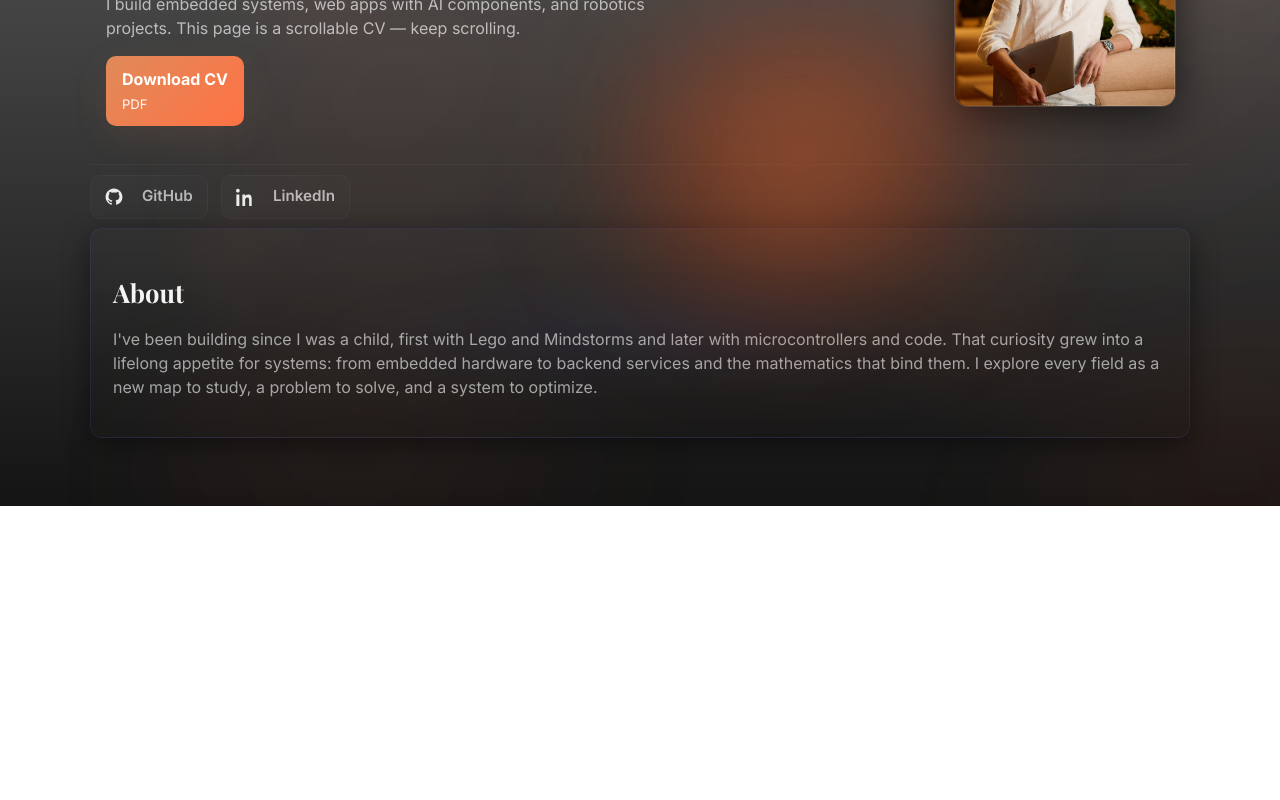
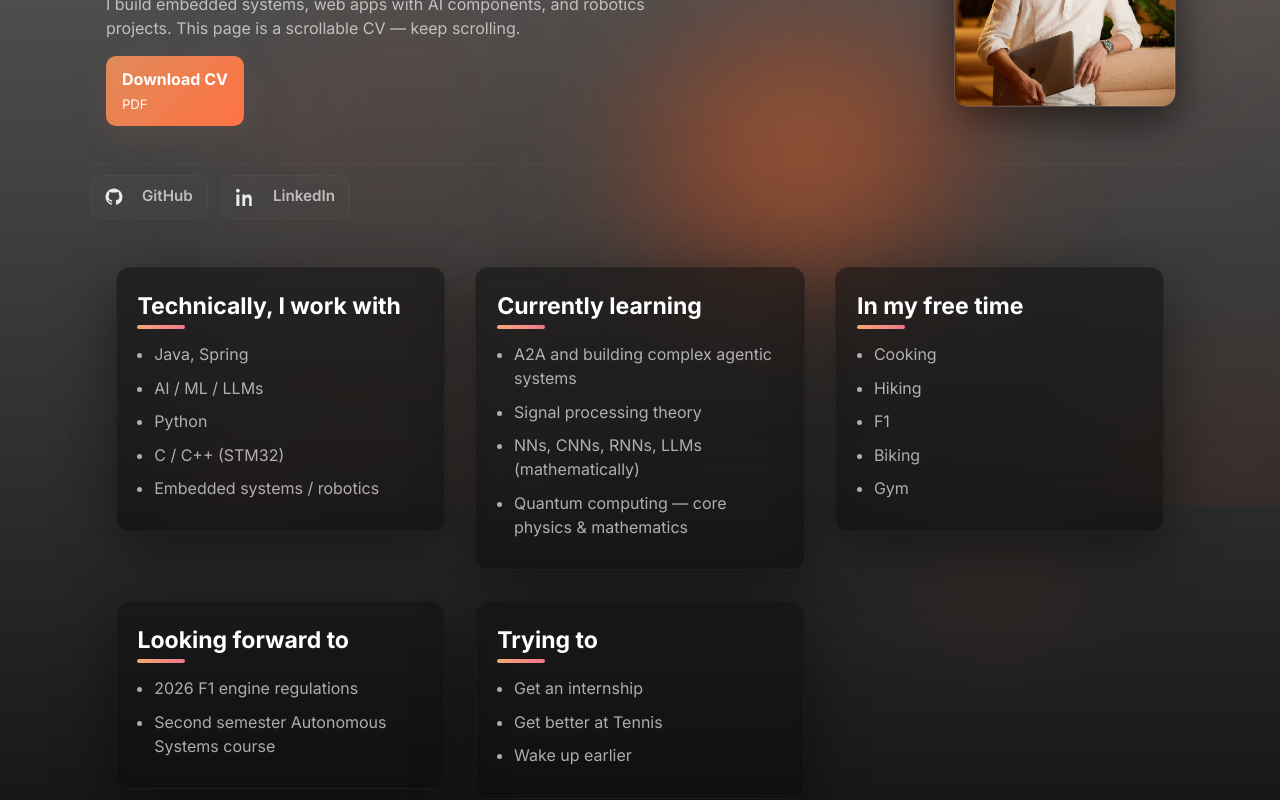
Before and after one commit to Portofolio-garage/portofolio, a Vue app in the folder victor.md/: page / in a window 1280 px wide. Shown: the part 294-1094 px from the top of the page. Before the commit the page ends 800 px from the top, so only its background shows below. Built offline with nearby package versions, Linux system fonts and the light colour scheme.

Commit message:
more education information and better homepage design

```diff
--- a/victor.md/src/views/CompetitionsView.vue
+++ b/victor.md/src/views/CompetitionsView.vue
@@ -4,8 +4,8 @@
       <h2 class="section-heading">Competitions</h2>
       <div class="section-shell more-defined">
         <div class="proj-list">
-          <div class="proj-item tile reveal">
-            <div class="timeline-head">
+          <div class="proj-item tile reveal" :class="{ 'delay-1': true }">
+            <div class="timeline-head" role="button" tabindex="0">
               <div class="head-content">
                 <h3>Hard & Soft 2025 — Robotics Engineering Challenge</h3>
                 <p class="muted">May 2025 — Team placement: 4th (international)</p>
@@ -97,11 +97,11 @@
 /* Expanded shell styling copied from Projects to match layout exactly */
 .expanded-shell { background: linear-gradient(180deg, rgba(0,0,0,0.28), rgba(0,0,0,0.16)); padding:1rem; border-radius:12px; border:1px solid rgba(255,255,255,0.025) }
 .vertical-timeline { position:relative; display:flex; flex-direction:column; gap:1rem; padding-left:36px }
-.vertical-timeline:before { content:''; position:absolute; left:12px; top:8px; bottom:8px; width:3px; background: linear-gradient(180deg, rgba(224,138,90,1), rgba(255,90,40,0.85)); }
+.vertical-timeline:before { content:''; position:absolute; left:12px; top:8px; bottom:8px; width:2px; background: linear-gradient(180deg, var(--accent), rgba(255,255,255,0.02)); }
 .vt-entry { display:flex; gap:1rem; align-items:flex-start; padding:0.6rem; border-radius:8px; background: rgba(0,0,0,0.06); position:relative }
 .vt-entry:before { content:none }
-.vt-content { flex:1; font-size: 0.95rem; color: var(--muted) }
-.vt-content h4 { margin:0 0 0.35rem; font-size: 1.02rem }
+.vt-content { flex:1 }
+.vt-content h4 { margin:0 0 0.35rem }
 .vt-content ul { margin:0; padding-left:1.05rem }
 .vt-content li { margin-bottom: 0.28rem }
 
--- a/victor.md/src/views/EducationView.vue
+++ b/victor.md/src/views/EducationView.vue
@@ -1,10 +1,12 @@
 <template>
-  <main class="container">
-    <h1>Education timeline</h1>
-    <div class="timeline">
-      <div v-for="(item, idx) in items" :key="idx" class="tile timeline-item">
-        <!-- only allow toggle if the item is not highschool (we'll identify by title containing 'High School' or date range) -->
-        <div class="timeline-head" @click="(isHighSchool(item) ? null : toggle(idx))">
+  <section class="education reveal">
+    <div class="container">
+      <h2 class="section-heading">Education</h2>
+      <div class="section-shell more-defined">
+        <div class="timeline">
+          <div v-for="(item, idx) in items" :key="idx" class="tile timeline-item reveal" :class="{ 'delay-1': idx===0, 'delay-2': idx===1 }">
+            <!-- only allow toggle if the item is not highschool (we'll identify by title containing 'High School' or date range) -->
+            <div class="timeline-head" role="button" tabindex="0" @click="toggle(idx)" @keyup.enter="toggle(idx)">
           <div class="date">{{ item.date }}</div>
           <div class="head-content">
             <h3>{{ item.title }}</h3>
@@ -15,6 +17,7 @@
         <transition name="fade-slide">
           <div v-show="item.open" class="timeline-body">
             <div class="expanded-shell">
+              <p v-if="item.lead" class="lead">{{ item.lead }}</p>
               <div class="vertical-timeline">
                 <!-- Flatten and render semesters in order: Year1 S1, Year1 S2, Year2 S1, Year2 S2, ... -->
                 <template v-if="item.entries && item.entries.some(e => 'semesters' in e)">
@@ -48,9 +51,11 @@
             </div>
           </div>
         </transition>
+          </div>
+        </div>
       </div>
     </div>
-  </main>
+  </section>
 </template>
 
 <script setup lang="ts">
@@ -100,16 +105,36 @@ const items = reactive([
   },
   {
     date: '2020 - 2024',
-    title: 'High School Diploma, Math & CS',
-    short: 'Cantemir Voda National College — advanced math and computer science track.',
+    title: 'High School — Mathematics & Computer Science',
+    short: 'Advanced mathematics and computer science track (intensive).',
+    lead: 'Focused on core subjects across mathematics, physics, chemistry and computer science with intensive practical labs and programming.',
     details: '',
     open: false,
-    // highschool entries: list each year with sample classes (remove 2020)
     entries: [
-      { year: '2021', title: 'Year 1', classes: ['Advanced Math II', 'Intro to Programming'] },
-      { year: '2022', title: 'Year 2', classes: ['Algebra II', 'Algorithms basics'] },
-      { year: '2023', title: 'Year 3', classes: ['Math Olympiad prep', 'Projects'] },
-      { year: '2024', title: 'Graduation Year', classes: ['Final Project'] },
+      { year: '', title: 'Mathematics', classes: [
+        'Algebra & functions',
+        'Calculus fundamentals',
+        'Analytic & 3D geometry',
+        'Probability & statistics',
+      ] },
+      { year: '', title: 'Physics', classes: [
+        'Classical mechanics basics',
+        'Optics basics',
+        'Thermodynamics intro',
+        'Electromagnetism basics',
+      ] },
+      { year: '', title: 'Chemistry', classes: [
+        'General chemistry essentials',
+        'Chemical reactions & equilibria',
+        'Inorganic & organic basics',
+        'Intro to electrochemistry',
+      ] },
+      { year: '', title: 'Computer Science', classes: [
+        'Programming fundamentals (C++)',
+        'Data structures basics',
+        'Algorithms & complexity',
+        'Databases & SQL',
+      ] },
     ],
   },
 ])
@@ -124,14 +149,7 @@ function getNonSemesterEntries(item: any) {
   return item.entries.filter((e: any) => !('semesters' in e))
 }
 
-function isHighSchool(item: any) {
-  // simple heuristic: title contains 'High School' or date range includes 2020-2024
-  if (!item || !item.title) return false
-  const t = String(item.title).toLowerCase()
-  if (t.includes('high school')) return true
-  if (item.date && String(item.date).includes('2020')) return true
-  return false
-}
+// removed isHighSchool helper — all items are now toggleable
 
 // Flatten semesters in natural chronological order: entry list currently holds year groups,
 // but we want a sequence like: Year1 S1, Year1 S2, Year2 S1, ...
@@ -198,6 +216,7 @@ section { padding: 2rem 0 }
 .timeline-body { margin-top:1rem }
 
 .expanded-shell { background: linear-gradient(180deg, rgba(0,0,0,0.28), rgba(0,0,0,0.16)); padding:1.25rem; border-radius:12px; border:1px solid rgba(255,255,255,0.025); box-shadow: inset 0 1px 0 rgba(255,255,255,0.01) }
+.lead { margin: 0 0 1rem; color: var(--muted); line-height:1.45 }
 .vertical-timeline { position:relative; display:flex; flex-direction:column; gap:1.25rem; padding-left:96px }
 
 /* vertical line centered where content now sits (years/dots removed) */
--- a/victor.md/src/views/HomeView.vue
+++ b/victor.md/src/views/HomeView.vue
@@ -12,19 +12,123 @@
       </a>
     </div>
 
-    <div class="section-shell">
-      <div class="tile">
-        <h2>About</h2>
-        <p class="muted">I've been building since I was a child, first with Lego and Mindstorms and later with microcontrollers and code. That curiosity grew into a lifelong appetite for systems: from embedded hardware to backend services and the mathematics that bind them. I explore every field as a new map to study, a problem to solve, and a system to optimize.</p>
+    <section class="home-grid-section">
+      <div class="home-grid rich-layout">
+        <article class="card card-skills">
+          <h3>Technically, I work with</h3>
+          <ul>
+            <li>Java, Spring</li>
+            <li>AI / ML / LLMs</li>
+            <li>Python</li>
+            <li>C / C++ (STM32)</li>
+            <li>Embedded systems / robotics</li>
+          </ul>
+        </article>
+
+        <article class="card card-skills">
+          <h3>Currently learning</h3>
+          <ul>
+            <li>A2A and building complex agentic systems</li>
+            <li>Signal processing theory</li>
+            <li>NNs, CNNs, RNNs, LLMs (mathematically)</li>
+            <li>Quantum computing — core physics & mathematics</li>
+          </ul>
+        </article>
+
+        <article class="card card-skills">
+          <h3>In my free time</h3>
+          <ul>
+            <li>Cooking</li>
+            <li>Hiking</li>
+            <li>F1</li>
+            <li>Biking</li>
+            <li>Gym</li>
+          </ul>
+        </article>
+
+        <article class="card card-skills">
+          <h3>Looking forward to</h3>
+          <ul>
+            <li>2026 F1 engine regulations</li>
+            <li>Second semester Autonomous Systems course</li>
+          </ul>
+        </article>
+
+        <article class="card card-skills">
+          <h3>Trying to</h3>
+          <ul>
+            <li>Get an internship</li>
+            <li>Get better at Tennis</li>
+            <li>Wake up earlier</li>
+          </ul>
+        </article>
       </div>
-    </div>
+    </section>
   </div>
 </template>
 
 <script setup lang="ts">
 import Hero from '../components/Hero.vue'
+
 </script>
 
 <style scoped>
-/* no-op; components provide styling */
+/* home grid styles */
+.home-grid-section { padding: 6vh 2vw; }
+.home-grid { display: grid; grid-template-columns: repeat(auto-fit, minmax(260px, 1fr)); gap: 2.4vw; max-width: 1200px; margin: 0 auto; align-items: start; align-content: start; grid-auto-rows: auto; }
+.home-grid > * { align-self: start }
+.card { display:flex; flex-direction:column; position:relative; z-index:1 }
+.card > ul { flex: 1 1 auto }
+.card { padding: clamp(18px, 2.6vh, 36px); border-radius: 14px; background: linear-gradient(180deg, rgba(18,18,18,0.6), rgba(10,10,10,0.55)); border: 1px solid rgba(255,255,255,0.04); box-shadow: 0 18px 60px rgba(0,0,0,0.45); backdrop-filter: blur(6px); transition: transform .22s ease, box-shadow .22s ease }
+.card h3 { margin: 0 0 0.8rem; font-size: clamp(1.15rem, 1.8vw, 1.6rem); color: #fff; position:relative; padding-bottom:6px }
+
+/* small accent bar under headings */
+.card h3::after { content: ""; position:absolute; left:0; bottom:0; width:48px; height:4px; border-radius:4px; background: linear-gradient(90deg, #ffb07a, #ff7a95); opacity:0.95 }
+
+.card:hover { transform: translateY(-6px); box-shadow: 0 30px 90px rgba(0,0,0,0.6); z-index: 5 }
+.card ul { margin: 0; padding-left: 1.05rem }
+.card li { margin-bottom: 0.6rem; color: var(--muted) }
+
+.card .card-list { display:flex; flex-direction:column; gap:0.8rem }
+.card-item { background: linear-gradient(180deg, rgba(224,138,90,0.06), rgba(0,0,0,0.06)); padding: 10px 14px; border-radius: 8px; color: var(--muted) }
+
+.project-list { display:flex; flex-direction:column; gap: 12px }
+.proj-pill { background: linear-gradient(180deg, rgba(255,255,255,0.02), rgba(0,0,0,0.06)); padding: 14px 18px; border-radius: 10px; border:1px solid rgba(255,255,255,0.02) }
+.proj-title { font-weight:600; color: #ffb07a }
+.proj-sub { margin-top:6px }
+.exp-meta, .edu-meta { font-size: 0.92rem; color: var(--muted); margin-bottom:8px }
+
+.personal-list { margin: 0; padding: 0; }
+.personal-list dt { font-weight:700; color:#fff; margin-top:10px }
+.personal-list dd { margin: 6px 0 12px 0; color: var(--muted); margin-left: 0 }
+
+.card-personal { background: linear-gradient(180deg, rgba(34,24,18,0.6), rgba(12,8,6,0.5)); border: 1px solid rgba(255,160,120,0.06) }
+.card-exp { border: 1px solid rgba(120,150,255,0.04) }
+.card-projects { border: 1px solid rgba(255,120,160,0.04) }
+.card-edu { border: 1px solid rgba(120,255,180,0.04) }
+.card-skills { border: 1px solid rgba(200,180,255,0.04) }
+
+/* education details styling */
+.edu-details { margin-top: 8px; color: var(--muted) }
+.edu-details summary { cursor: pointer; list-style: none; padding: 8px 0; font-weight:600; color: #fff }
+.edu-details summary::-webkit-details-marker { display:none }
+.edu-section { margin-top: 12px }
+.edu-section h4 { margin: 0 0 6px; font-size: 1rem; color: #fff }
+.edu-section ul { margin: 0 0 12px 1rem }
+.edu-section li { color: var(--muted); margin-bottom: 6px }
+
+@media (min-width: 1500px) {
+  .home-grid { grid-template-columns: 1fr 0.9fr 1fr }
+}
+
+@media (max-width: 1100px) {
+  .rich-layout { grid-template-areas: "exp" "proj" "edu" "skills" "lang" }
+  .home-grid { grid-template-columns: 1fr; gap: 1.6rem }
+  .card-projects { min-height: auto }
+}
+
+@media (max-width: 780px) {
+  .home-grid { grid-template-columns: 1fr }
+}
+
 </style>
```
